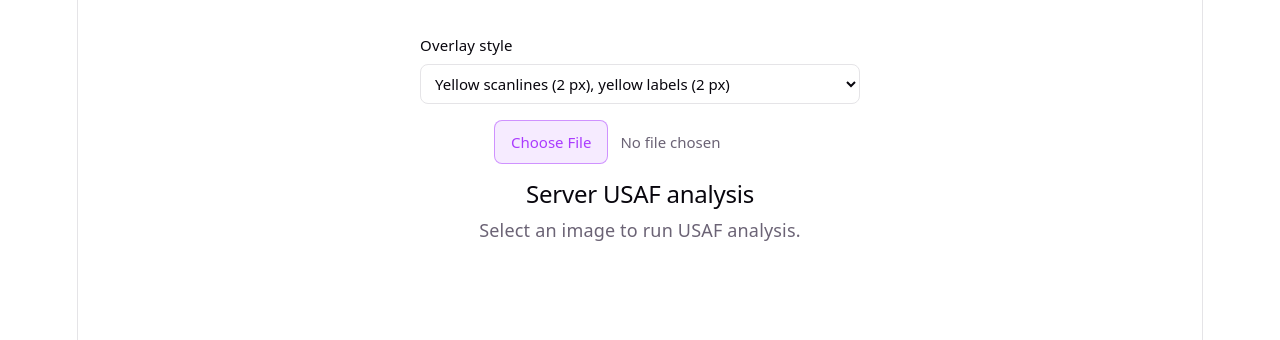
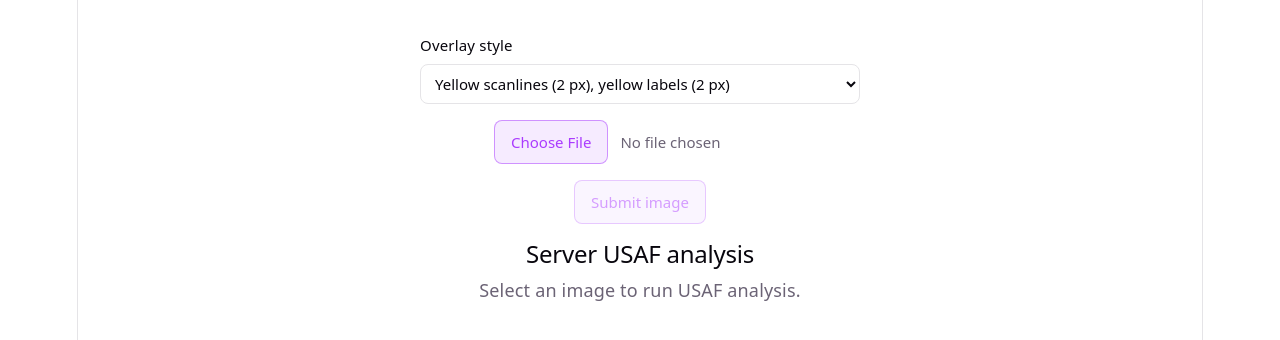
Before and after one commit to andygu-7685/Optsuite_Web, a React (Vite) app in the folder frontend/: page / in a window 1280 px wide. Shown: the top 340 px of the page. Built offline with nearby package versions, Linux system fonts and the light colour scheme; no server answers.

Commit message:
Add selected resolution to JSON results and require image submission with preview

```diff
--- a/frontend/src/App.css
+++ b/frontend/src/App.css
@@ -46,6 +46,33 @@ input[type='file']::file-selector-button {
   font: inherit;
 }
 
+.image-preview {
+  max-width: 240px;
+  max-height: 180px;
+  object-fit: contain;
+  border-radius: 8px;
+}
+
+.submit-image {
+  padding: 8px 16px;
+  border: 1px solid var(--accent-border);
+  border-radius: 8px;
+  background: var(--accent-bg);
+  color: var(--accent);
+  font: inherit;
+  font-size: 15px;
+  cursor: pointer;
+}
+
+.submit-image:hover:not(:disabled) {
+  background: var(--accent-border);
+}
+
+.submit-image:disabled {
+  opacity: 0.5;
+  cursor: not-allowed;
+}
+
 .analysis-image {
   display: block;
   max-width: 100%;
@@ -79,6 +106,23 @@ input[type='file']::file-selector-button {
   background: var(--accent-border);
 }
 
+.json-results {
+  width: 100%;
+  margin-top: 16px;
+}
+
+.json-results summary {
+  cursor: pointer;
+  color: var(--text-h);
+  text-align: left;
+}
+
+.json-results pre {
+  max-height: 480px;
+  margin-top: 10px;
+  overflow: auto;
+}
+
 pre {
   width: 100%;
   margin: 0;
--- a/frontend/src/App.jsx
+++ b/frontend/src/App.jsx
@@ -5,6 +5,10 @@ import './App.css'
 export default function App() {
   const uploadRequestRef = useRef(0)
   const overlayObjectUrlRef = useRef(null)
+  const previewObjectUrlRef = useRef(null)
+  const [selectedFile, setSelectedFile] = useState(null)
+  const [previewUrl, setPreviewUrl] = useState(null)
+  const [isSubmitting, setIsSubmitting] = useState(false)
   const [analysisJob, setAnalysisJob] = useState(null)
   const [analysisResult, setAnalysisResult] = useState(null)
   const [analysisStatus, setAnalysisStatus] = useState('Select an image to run USAF analysis.')
@@ -17,8 +21,15 @@ export default function App() {
     setOverlayUrl(url)
   }
 
+  function replacePreviewUrl(url) {
+    if (previewObjectUrlRef.current) URL.revokeObjectURL(previewObjectUrlRef.current)
+    previewObjectUrlRef.current = url
+    setPreviewUrl(url)
+  }
+
   useEffect(() => () => {
     if (overlayObjectUrlRef.current) URL.revokeObjectURL(overlayObjectUrlRef.current)
+    if (previewObjectUrlRef.current) URL.revokeObjectURL(previewObjectUrlRef.current)
   }, [])
 
   useEffect(() => {
@@ -72,12 +83,25 @@ export default function App() {
   function onFile(event) {
     const file = event.target.files?.[0]
     if (!file) return
+    ++uploadRequestRef.current
+    setSelectedFile(file)
+    replacePreviewUrl(URL.createObjectURL(file))
+    setIsSubmitting(false)
+    setAnalysisJob(null)
+    setAnalysisResult(null)
+    replaceOverlayUrl(null)
+    setAnalysisStatus('Image ready. Click Submit image to analyze.')
+  }
+
+  function submitImage() {
+    if (!selectedFile || isSubmitting) return
     const requestId = ++uploadRequestRef.current
+    setIsSubmitting(true)
     setAnalysisJob(null)
     setAnalysisResult(null)
     replaceOverlayUrl(null)
     setAnalysisStatus('Uploading image…')
-    uploadAnalysis(file, overlayStyle)
+    uploadAnalysis(selectedFile, overlayStyle)
       .then((job) => {
         if (requestId === uploadRequestRef.current) setAnalysisJob(job)
       })
@@ -85,6 +109,9 @@ export default function App() {
         if (requestId === uploadRequestRef.current) {
           setAnalysisStatus(`Upload failed: ${error.message}`)
         }
+      })
+      .finally(() => {
+        if (requestId === uploadRequestRef.current) setIsSubmitting(false)
       })
   }
 
@@ -115,6 +142,17 @@ export default function App() {
         </select>
       </label>
       <input type="file" accept="image/*" onChange={onFile} />
+      {previewUrl && (
+        <img className="image-preview" src={previewUrl} alt="Selected image preview" />
+      )}
+      <button
+        className="submit-image"
+        type="button"
+        onClick={submitImage}
+        disabled={!selectedFile || isSubmitting}
+      >
+        {isSubmitting ? 'Submitting…' : 'Submit image'}
+      </button>
       <section style={{ width: '100%', maxWidth: 1100 }}>
         <h2>Server USAF analysis</h2>
         <p>{analysisStatus}</p>
@@ -144,10 +182,11 @@ export default function App() {
             alt="USAF group and element scanline overlay"
           />
         )}
-        {analysisResult?.elements?.length > 0 && (
-          <pre>{JSON.stringify(analysisResult.elements.map(({ group, element, lp_per_mm, resolution_mm, contrast_score, selected }) => ({
-            group, element, lp_per_mm, resolution_mm, contrast_score, selected,
-          })), null, 2)}</pre>
+        {analysisResult && (
+          <details className="json-results" key={analysisJob.id}>
+            <summary>Results JSON</summary>
+            <pre>{JSON.stringify(analysisResult, null, 2)}</pre>
+          </details>
         )}
       </section>
     </main>
```
Also changed, not shown: 1 other file (tests, documents, lock files or other folders).
